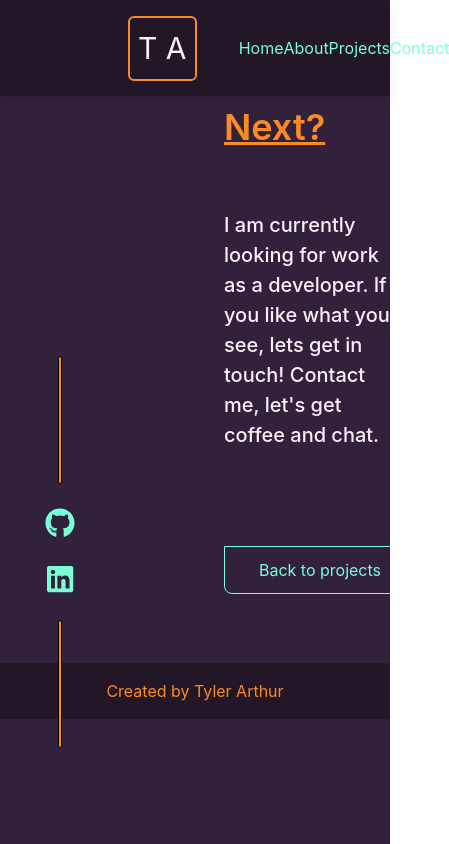
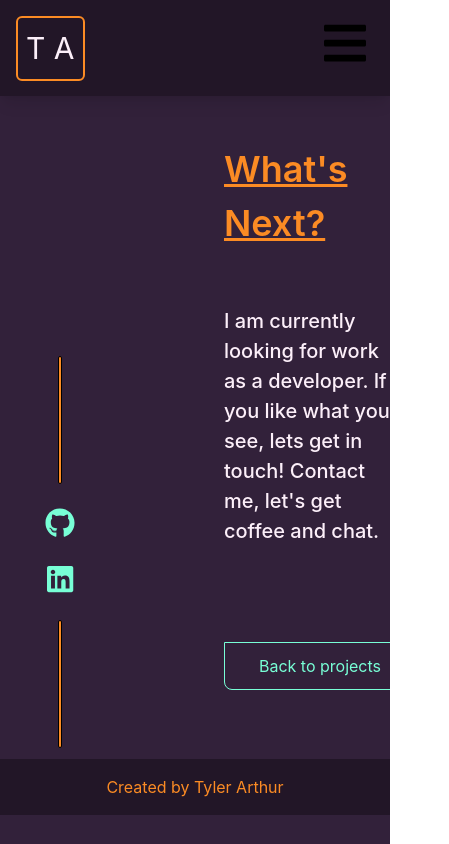
Before and after one commit to tyler-arthur/dev-portfolio, a React (Create React App) app: page /contact in a window 390 px wide. Shown: the whole page, 449 px wide, since content can reach past the window. Built offline with nearby package versions, Linux system fonts and the light colour scheme.

Commit message:
added hamburger menu for mobile

```diff
--- /dev/null
+++ b/src/components/navbar/Hamburger.js
@@ -0,0 +1,59 @@
+import React, { useState } from "react";
+import { Link } from 'react-router-dom';
+
+const Hamburger = () => {
+
+  const [menuState, setMenuState] = useState(false)
+
+  const switchMenuState = () => {
+    menuState === false ?
+        setMenuState(true)
+        :
+        setMenuState(false)
+  }
+
+  return (
+    <div className="sticky top-auto mt-2 mr-6 text-5xl">
+      <button  onClick={switchMenuState}
+      >
+        <i class="fas fa-bars"></i>
+      </button>
+      {menuState === false?
+        null
+        :
+        <div className="fixed px-5 mt-4 -ml-16 bg-custom-purple  border-b-2 border-l-2 border-custom-darkPurple shadow-lg text-xl text-custom-aqua">
+          <Link className="block p-4 focus:transition ease-in-out duration-300 "
+          onClick={switchMenuState}
+          to="/"
+            href="#responsive-header"
+          >
+            Home
+          </Link>
+          <Link className="block p-4"
+          onClick={switchMenuState}
+          to="/about-me"
+            href="#responsive-header"
+          >
+            About
+          </Link>
+          <Link className="block p-4"
+          onClick={switchMenuState}
+          to="/projects"
+            href="#responsive-header"
+          >
+            Projects
+          </Link>
+          <Link className="block p-4"
+          onClick={switchMenuState}
+          to="/contact"
+            href="#responsive-header"
+          >
+            Contact
+          </Link>
+        </div>
+      }
+    </div>
+  );
+}
+
+export default Hamburger;
--- a/src/components/navbar/Navbar.js
+++ b/src/components/navbar/Navbar.js
@@ -1,35 +1,17 @@
 import React from 'react';
-import {  Link } from "react-router-dom";
+// import {  Link } from "react-router-dom";
+import Hamburger from './Hamburger';
 
 const Navbar = () => {
 
 
   return (
-    <nav className="absolute flex flex-no-shrink w-full h-24 bg-custom-darkPurple shadow-lg px-16">
-      <div className="flex items-center content-start w-2/3 text-custom-lavender">
-        <h1 className="ml-16 text-3xl p-2 border-2 rounded-md border-custom-orange">T A</h1>
+    <nav className="sticky top-0 flex flex-no-shrink justify-between w-full h-24 bg-custom-darkPurple shadow-lg lg:px-16">
+      <div className="self-center mx-4">
+        <h1 className="p-2 text-3xl text-custom-lavender border-2 rounded-md border-custom-orange">T A</h1>
       </div>
-      <div className="flex items-center justify-around w-1/3 text-custom-aqua">
-          <Link to="/"
-            href="#responsive-header"
-          >
-            Home
-          </Link>
-          <Link to="/about-me"
-            href="#responsive-header"
-          >
-            About
-          </Link>
-          <Link to="/projects"
-            href="#responsive-header"
-          >
-            Projects
-          </Link>
-          <Link to="/contact"
-            href="#responsive-header"
-          >
-            Contact
-          </Link>
+      <div>
+        <Hamburger />
       </div>
     </nav>
   );
```
